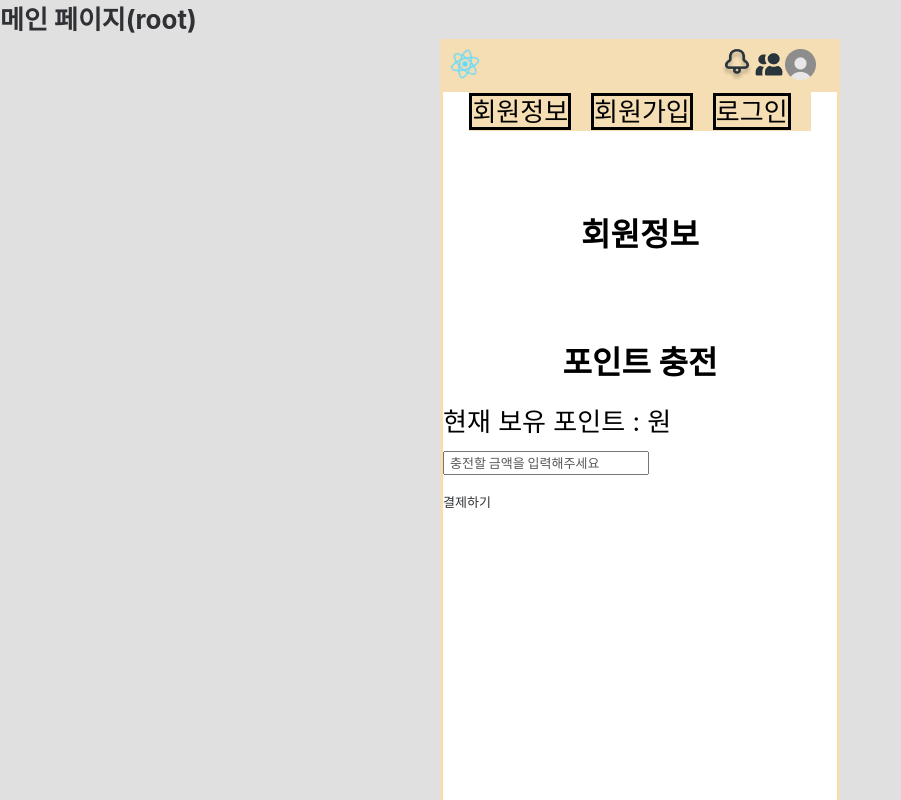
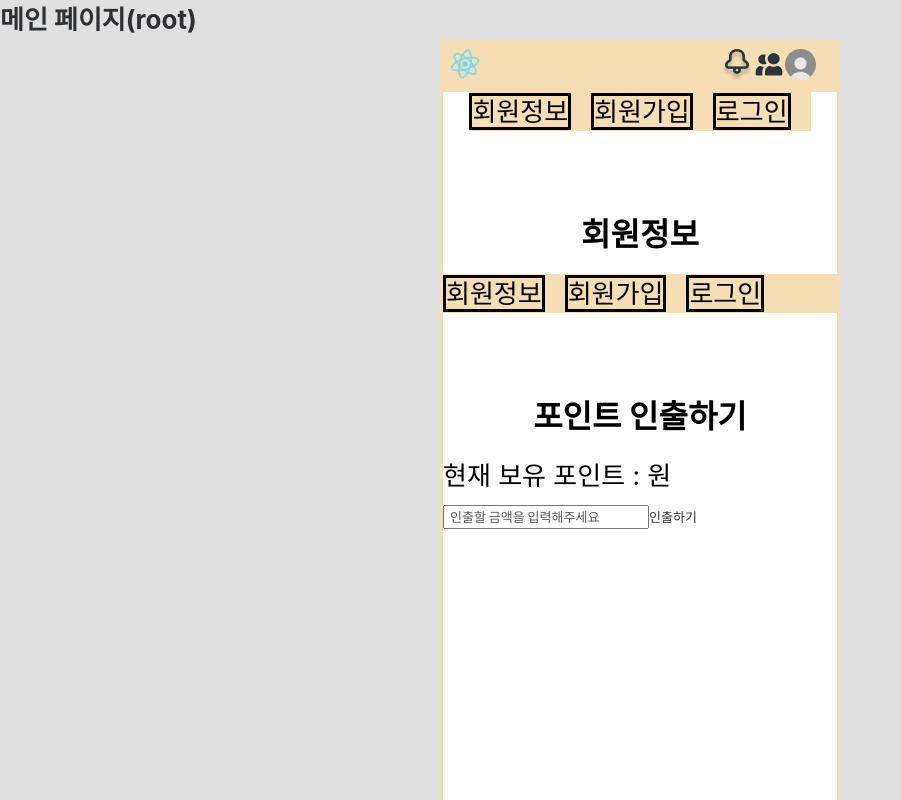
Before and after one commit to LTaeSung/SinhanDS-moamoaReact, a React (Create React App) app: page /member/info in a window 1280 px wide. Shown: the top 800 px of the page, without its empty margins (0-901 px from the left). Built offline with nearby package versions, Linux system fonts and the light colour scheme.

Commit message:
포인트 인출 완

```diff
--- a/src/component/member/Mypage_info.js
+++ b/src/component/member/Mypage_info.js
@@ -3,6 +3,7 @@ import React from "react";
 import BootPath from "./../../BootPath";
 import { useContext } from "react";
 import PlusPoint from "../point/PlusPoint";
+import MinusPoint from "../point/MiusPoint";
 function Mypage_info() {
   const { bootpath } = useContext(BootPath);
   return (
@@ -13,7 +14,7 @@ function Mypage_info() {
       <div className="sub">
         <div className="size">
           <h3 className="sub_title">회원정보</h3>
-          <PlusPoint />
+          <MinusPoint />
         </div>
       </div>
     </>
--- a/src/component/point/MiusPoint.js
+++ b/src/component/point/MiusPoint.js
@@ -1,19 +1,81 @@
 import MemberHeader from "./../member/MemberHeader";
-import React from "react";
+import React, { useEffect, useState } from "react";
 import BootPath from "./../../BootPath";
 import { useContext } from "react";
-function MiusPoint() {
+import axios from "axios";
+function MinusPoint() {
   const { bootpath } = useContext(BootPath);
+
+  const [plusPoint, setPlusPoint] = useState({
+    amount: "",
+  });
+
+  const onChangeAmount = (e) => {
+    setPlusPoint({ ...plusPoint, [e.target.name]: e.target.value });
+  };
+
+  const [data, setData] = useState(null);
+  const member_no = sessionStorage.getItem("no");
+  const getData = async () => {
+    try {
+      if (!member_no) {
+        alert("사용자 정보에 오류가 있습니다. 다시 로그인 해주세요.");
+        return;
+      }
+      const response = await axios.get(
+        ` ${bootpath}/point/point_history/mypoint?member_no=${member_no}`
+      );
+      setData(response.data);
+      console.log(response.data);
+    } catch (error) {
+      console.log(error);
+    }
+  };
+  useEffect(() => {
+    getData();
+  }, []);
+
+  const requestPayBack = async () => {
+    const data = {
+      member_no: member_no,
+      amount: plusPoint.amount,
+    };
+    try {
+      const result = await axios.post(
+        bootpath + "/point/point_history/payBack",
+        null,
+        { params: data }
+      );
+      if (result.data === "success") {
+        alert("포인트 인출 성공");
+        //성공 시 회원정보 페이지로 돌아가던가 해줘야할듯
+      }
+    } catch (error) {
+      alert(
+        "문제가 발생했습니다. 같은 현상이 반복될 경우 관리자에게 문의하세요."
+      );
+    }
+  };
+
   return (
     <>
       <MemberHeader />
       <div className="sub">
         <div className="size">
-          <h3 className="sub_title">회원가입</h3>
+          <h3 className="sub_title">포인트 인출하기</h3>
+          현재 보유 포인트 : {data} 원
+          <input
+            id="amount"
+            name="amount"
+            type="number"
+            placeholder="인출할 금액을 입력해주세요"
+            onChange={onChangeAmount}
+          />
+          <button onClick={requestPayBack}>인출하기</button>
         </div>
       </div>
     </>
   );
 }
 
-export default MiusPoint;
+export default MinusPoint;
--- a/src/component/point/PlusPoint.js
+++ b/src/component/point/PlusPoint.js
@@ -21,7 +21,7 @@ function PlusPoint() {
   const getData = async () => {
     try {
       if (!member_no) {
-        console.log("사용자 번호가 없습니다.");
+        alert("사용자 정보에 오류가 있습니다. 다시 로그인 해주세요.");
         return;
       }
       const response = await axios.get(
@@ -39,9 +39,10 @@ function PlusPoint() {
 
   return (
     <>
+      <MemberHeader />
       <div className="sub">
         <div className="size">
-          <h3 className="sub_title">포인트 충전</h3>
+          <h3 className="sub_title">포인트 충전하기</h3>
           현재 보유 포인트 : {data} 원
           <input
             id="amount"
--- a/src/component/point/iamport.js
+++ b/src/component/point/iamport.js
@@ -52,6 +52,7 @@ const Iamport = (props) => {
             );
             if (result.data === "success") {
               alert("포인트 충전 성공");
+              //성공 시 회원정보 페이지로 돌아가던가 해줘야할듯
             }
           } catch (error) {
             const data = {
@@ -73,7 +74,7 @@ const Iamport = (props) => {
 
   return (
     <div>
-      <button onClick={requestPay}>결제하기</button>
+      <button onClick={requestPay}>충전하기</button>
     </div>
   );
 };
```
